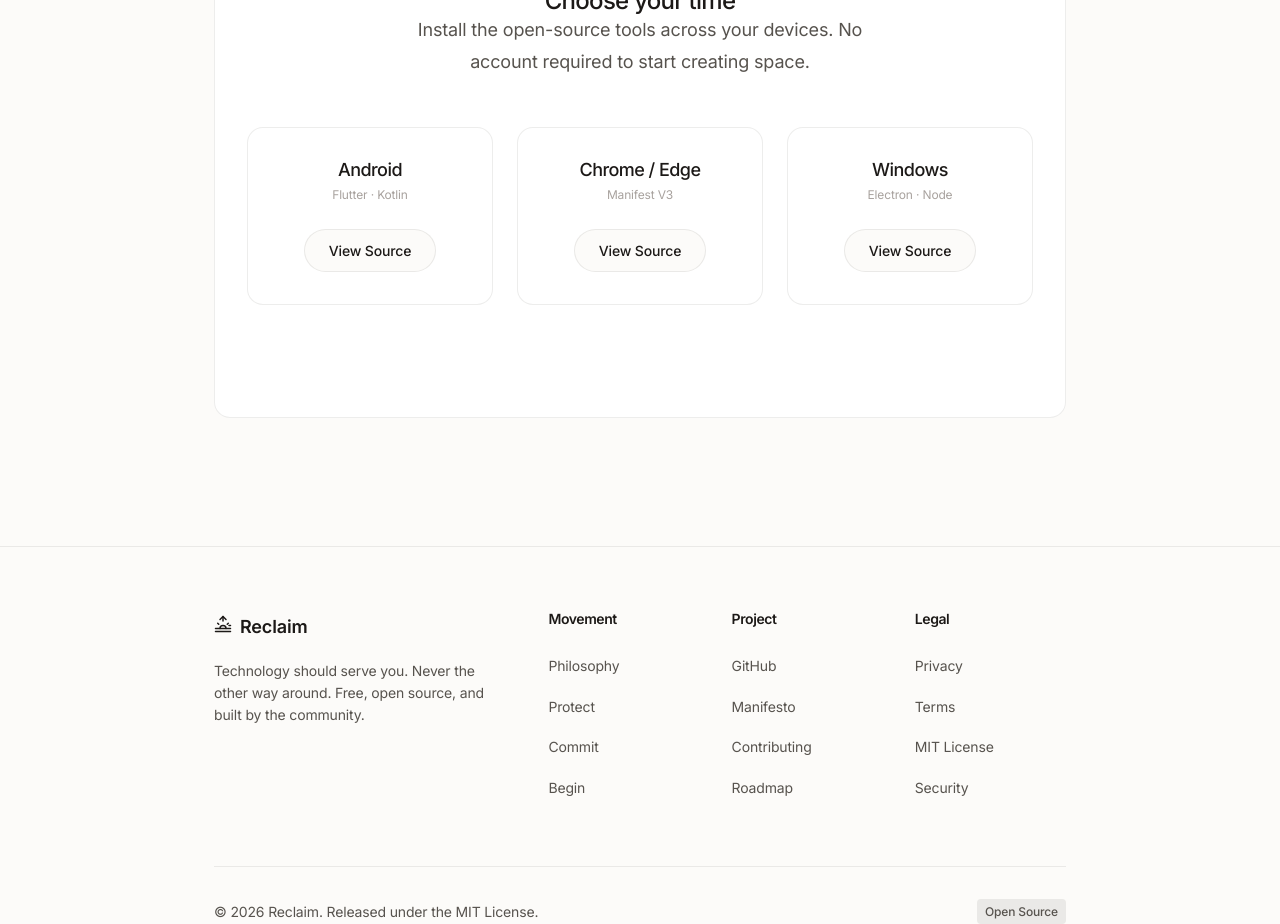
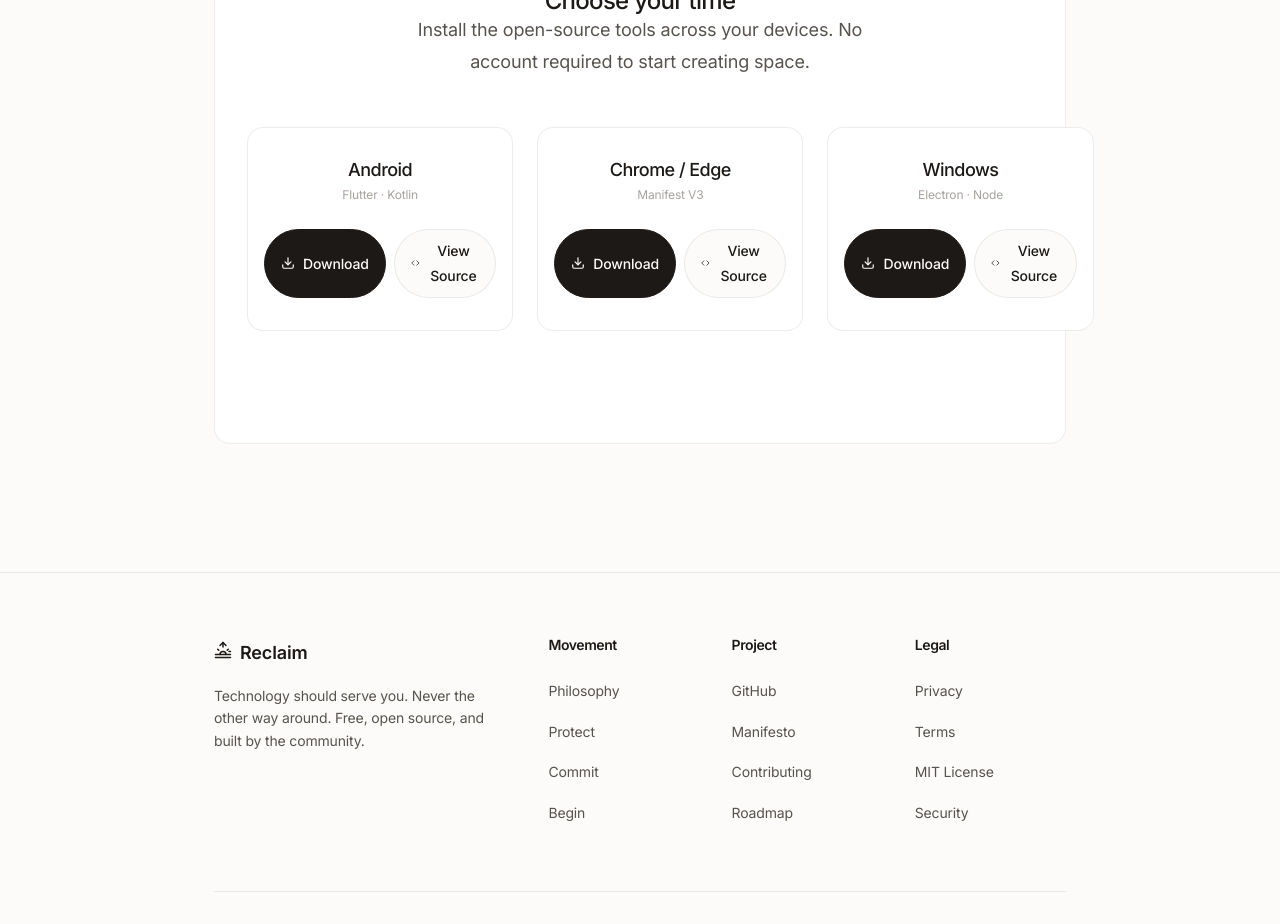
Before and after one commit to yashhackz360/Reclaim, a Next.js app in the folder reclaim-web/: page / in a window 1280 px wide. Shown: the part 6680-7604 px from the top of the page. Built offline with nearby package versions, Linux system fonts and the light colour scheme.

Commit message:
feat: add Download + View Source dual buttons, update homepage screenshot

```diff
--- a/reclaim-web/app/globals.css
+++ b/reclaim-web/app/globals.css
@@ -494,28 +494,51 @@ nav.scrolled {
   padding: var(--space-8) var(--space-4);
   text-align: center;
   transition: all var(--duration-normal) var(--ease-smooth);
-  cursor: pointer;
-  text-decoration: none;
 }
-.dl-card:hover:not(.soon) {
+.dl-card:hover {
   border-color: var(--border-active);
   transform: translateY(-2px);
   box-shadow: var(--shadow-sm);
 }
-.dl-card.soon { cursor: not-allowed; opacity: 0.6; }
 .dl-platform { font-size: var(--text-lg); margin-bottom: var(--space-1); color: var(--text-primary); }
 .dl-tech { font-size: var(--text-xs); color: var(--text-tertiary); margin-bottom: var(--space-6); }
+.dl-actions {
+  display: flex;
+  gap: var(--space-2);
+  width: 100%;
+}
 .dl-btn-label {
+  display: inline-flex;
+  align-items: center;
+  justify-content: center;
+  gap: var(--space-2);
   font-size: var(--text-sm);
   font-weight: 500;
+  padding: var(--space-2) var(--space-4);
+  border-radius: var(--radius-full);
+  text-decoration: none;
+  cursor: pointer;
+  transition: all var(--duration-fast) var(--ease-smooth);
+  flex: 1;
+}
+.dl-btn-primary {
+  background: var(--text-primary);
+  color: var(--c-bg);
+  border: 1px solid var(--text-primary);
+}
+.dl-btn-primary:hover {
+  background: var(--text-secondary);
+  border-color: var(--text-secondary);
+}
+.dl-btn-secondary {
   background: var(--c-bg);
+  color: var(--text-primary);
   border: 1px solid var(--border-light);
-  padding: var(--space-2) var(--space-6);
-  border-radius: var(--radius-full);
-  color: var(--text-primary);
-  transition: background var(--duration-fast);
 }
-.dl-card:hover:not(.soon) .dl-btn-label { background: var(--border-light); }
+.dl-btn-secondary:hover {
+  background: var(--border-light);
+  border-color: var(--border-active);
+}
 
 .cta-banner {
   border: 1px solid var(--border-light);
--- a/reclaim-web/app/page.tsx
+++ b/reclaim-web/app/page.tsx
@@ -481,13 +481,34 @@ function FAQ() {
 }
 
 /* ─── Download ──────────────────────────────────────────────────────────── */
+function IconDownload() {
+  return (
+    <svg width="14" height="14" viewBox="0 0 24 24" fill="none" stroke="currentColor" strokeWidth="2" strokeLinecap="round" strokeLinejoin="round">
+      <path d="M21 15v4a2 2 0 0 1-2 2H5a2 2 0 0 1-2-2v-4" />
+      <polyline points="7 10 12 15 17 10" />
+      <line x1="12" y1="15" x2="12" y2="3" />
+    </svg>
+  );
+}
+
+function IconCode() {
+  return (
+    <svg width="14" height="14" viewBox="0 0 24 24" fill="none" stroke="currentColor" strokeWidth="2" strokeLinecap="round" strokeLinejoin="round">
+      <polyline points="16 18 22 12 16 6" />
+      <polyline points="8 6 2 12 8 18" />
+    </svg>
+  );
+}
+
 function Download() {
   const r = useReveal();
   const cards = [
-    { platform: "Android",           tech: "Flutter · Kotlin",     label: "View Source",    soon: false, href: "https://github.com/yashhackz360/Reclaim/tree/main/reclaim-android" },
-    { platform: "Chrome / Edge",      tech: "Manifest V3",          label: "View Source",    soon: false, href: "https://github.com/yashhackz360/Reclaim/tree/main/reclaim-extension" },
-    { platform: "Windows",            tech: "Electron · Node",      label: "View Source",    soon: false, href: "https://github.com/yashhackz360/Reclaim/tree/main/reclaim-desktop" },
+    { platform: "Android",           tech: "Flutter · Kotlin",     source: "https://github.com/yashhackz360/Reclaim/tree/main/reclaim-android" },
+    { platform: "Chrome / Edge",      tech: "Manifest V3",          source: "https://github.com/yashhackz360/Reclaim/tree/main/reclaim-extension" },
+    { platform: "Windows",            tech: "Electron · Node",      source: "https://github.com/yashhackz360/Reclaim/tree/main/reclaim-desktop" },
   ];
+  const downloadUrl = "https://github.com/yashhackz360/Reclaim/archive/refs/tags/v0.1.0-alpha.zip";
+
   return (
     <section className="section" id="choose-freedom">
       <div className="wrap">
@@ -498,23 +519,29 @@ function Download() {
             Install the open-source tools across your devices. No account required to start creating space.
           </p>
           <div className="download-grid">
-            {cards.map(c => {
-              const Tag = c.soon ? "div" : "a";
-              return (
-                <Tag
-                  href={c.soon ? undefined : c.href}
-                  className={`dl-card${c.soon ? " soon" : ""}`}
-                  key={c.platform}
-                  target={c.soon ? undefined : "_blank"}
-                  rel={c.soon ? undefined : "noopener noreferrer"}
-                  {...(c.soon ? { 'aria-disabled': true } : {})}
-                >
-                  <h3 className="dl-platform">{c.platform}</h3>
-                  <p className="dl-tech">{c.tech}</p>
-                  <span className="dl-btn-label">{c.label}</span>
-                </Tag>
-              );
-            })}
+            {cards.map(c => (
+              <div className="dl-card" key={c.platform}>
+                <h3 className="dl-platform">{c.platform}</h3>
+                <p className="dl-tech">{c.tech}</p>
+                <div className="dl-actions">
+                  <a
+                    href={downloadUrl}
+                    className="dl-btn-label dl-btn-primary"
+                    download
+                  >
+                    <IconDownload /> Download
+                  </a>
+                  <a
+                    href={c.source}
+                    className="dl-btn-label dl-btn-secondary"
+                    target="_blank"
+                    rel="noopener noreferrer"
+                  >
+                    <IconCode /> View Source
+                  </a>
+                </div>
+              </div>
+            ))}
           </div>
         </div>
       </div>
```
Also changed, not shown: 1 other file (tests, documents, lock files or other folders).
